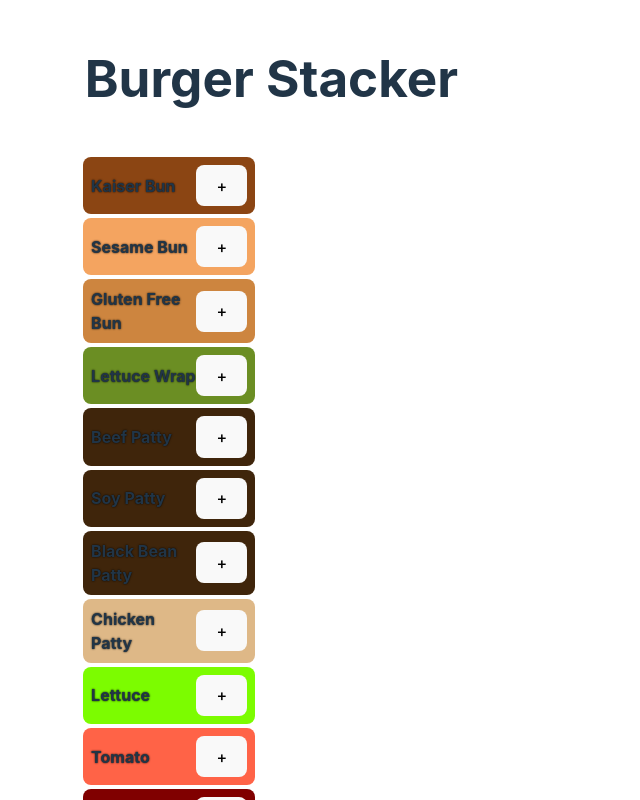
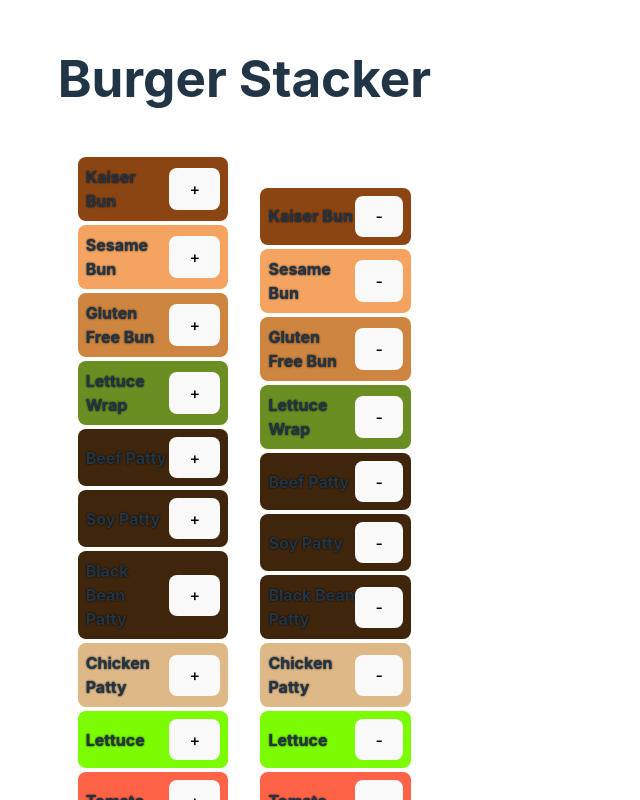
Before and after one commit to caojohnny91/lifting-state-in-react-lab, a React (Vite) app: page / in a window 1280 px wide. Shown: the whole page, without its empty margins (0-640 px from the left). Built offline with nearby package versions, Linux system fonts and the light colour scheme.

Commit message:
displaying burger images

```diff
--- a/src/App.jsx
+++ b/src/App.jsx
@@ -30,7 +30,7 @@ const App = () => {
       <h1>Burger Stacker</h1>
       <section>
         <IngredientList ingredients={availableIngredients}/>
-        <BurgerStack />
+        <BurgerStack ingredients={availableIngredients}/>
       </section>
     </main>
   );
--- a/src/components/BurgerStack.jsx
+++ b/src/components/BurgerStack.jsx
@@ -1,6 +1,15 @@
 // `src/components/BurgerStack.jsx`
 const BurgerStack = (props) => {
-    return <ul>// map through props.ingredients</ul>;
-  };
+  return (
+    <ul>
+      {props.ingredients.map((ingredient, index) => (
+        <li key={index} style={{ backgroundColor: ingredient.color }}>
+          {ingredient.name}
+          <button OnClick={() => props.removeFromBurger(index)}>-</button>
+        </li>
+      ))}
+    </ul>
+  );
+};
 
-  export default BurgerStack;
+export default BurgerStack;
```
